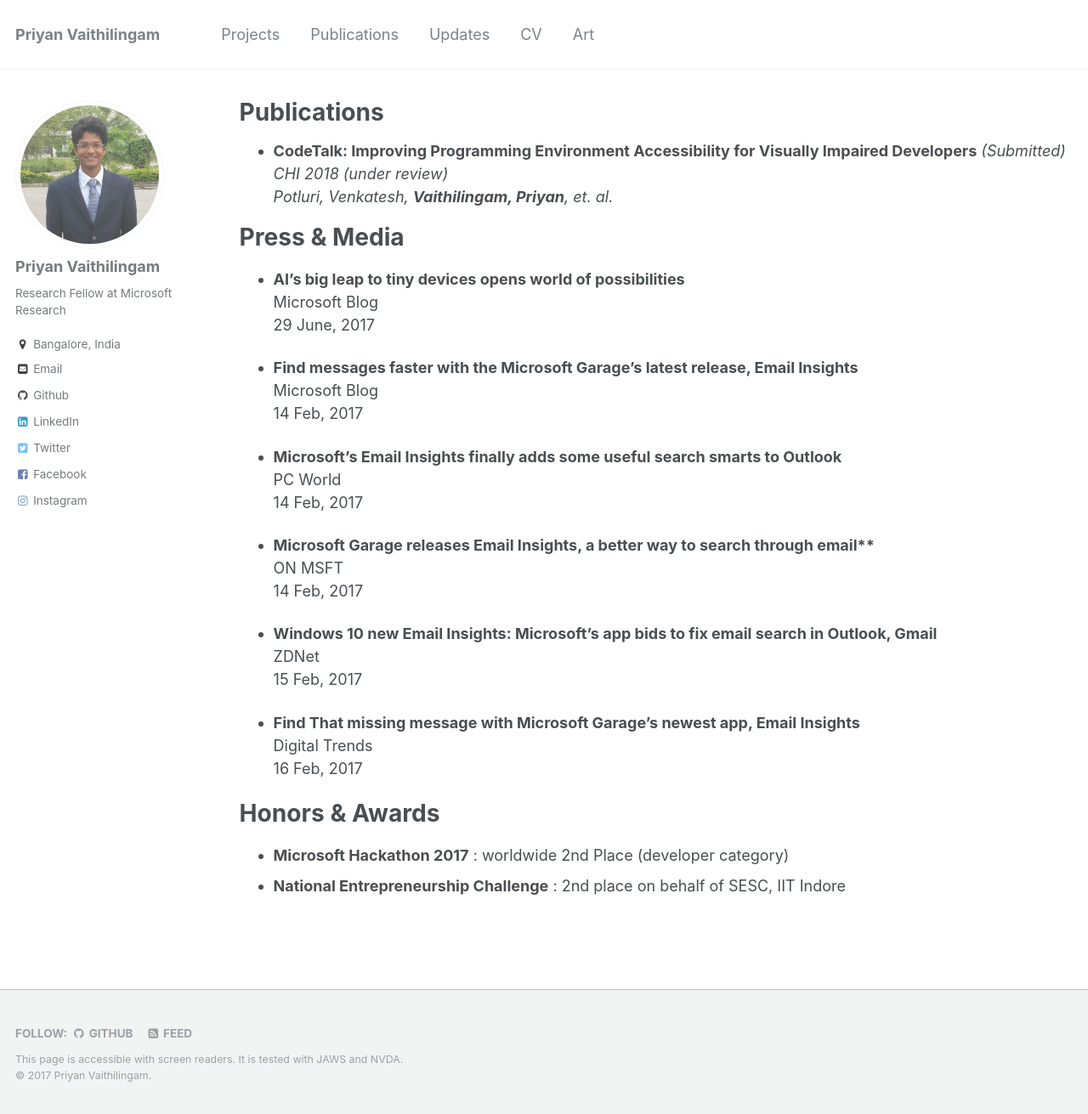
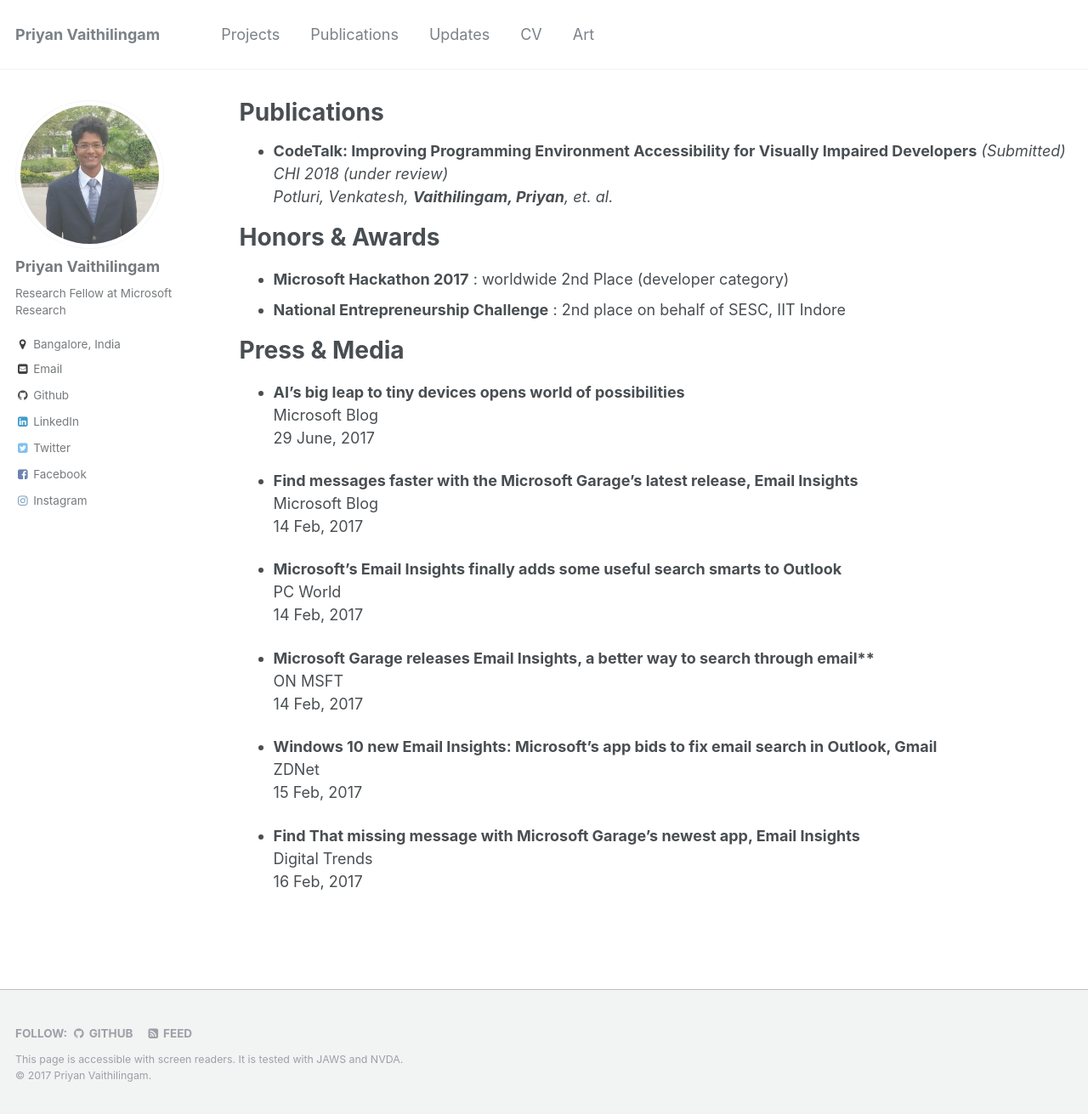
Before and after one commit to priyanmuthu/priyanmuthu.github.io, a Jekyll site: the page built from _pages/publications.md, in a window 1280 px wide and 1311 px high. Shown: the whole window at 85% size. Built offline with Jekyll 4.4.1, drawn with Linux system fonts in a browser that asks for light colours; part of the change alters nothing that is shown.

```diff
--- a/_pages/publications.md
+++ b/_pages/publications.md
@@ -17,6 +17,11 @@ redirect_from:
  *CHI 2018 (under review)*
  *Potluri, Venkatesh, **Vaithilingam, Priyan**, et. al.*
 
+Honors & Awards
+====
+
+* **Microsoft Hackathon 2017** : worldwide 2nd Place (developer category)
+* **National Entrepreneurship Challenge** : 2nd place on behalf of SESC, IIT Indore
 
 Press & Media
 ====
@@ -44,9 +49,3 @@ ZDNet
 * **[Find That missing message with Microsoft Garage's newest app, Email Insights](https://goo.gl/BLqt9L)**
 Digital Trends
 16 Feb, 2017
-
-Honors & Awards
-====
-
-* **Microsoft Hackathon 2017** : worldwide 2nd Place (developer category)
-* **National Entrepreneurship Challenge** : 2nd place on behalf of SESC, IIT Indore
```
